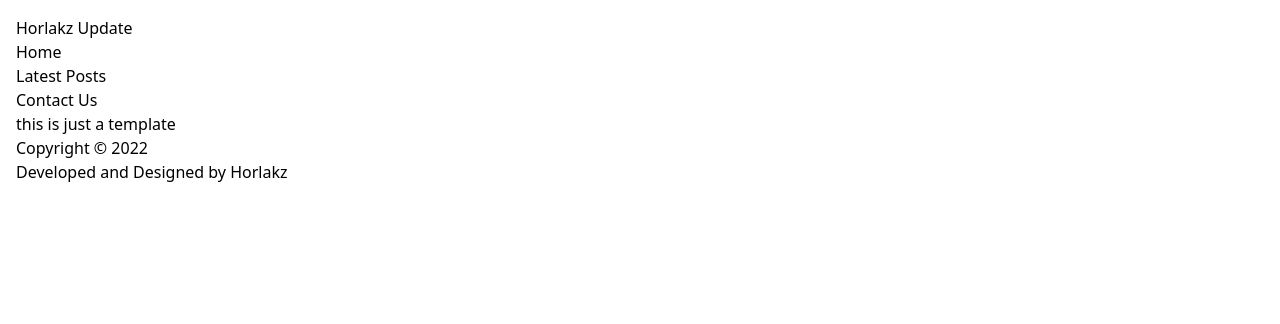
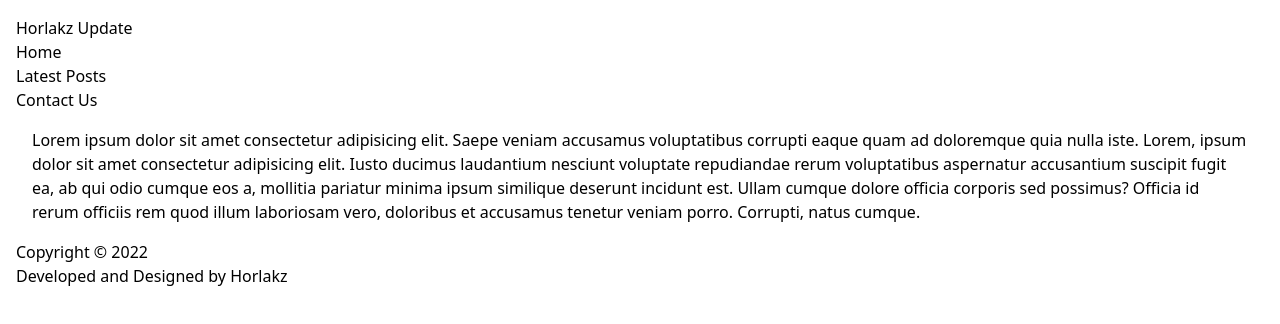
Before and after one commit to Horlakz/react-ts-template, a React (Vite) app: page / in a window 1280 px wide. Shown: the top 324 px of the page. Built offline with nearby package versions, Linux system fonts and the light colour scheme.

Commit message:
added comments, page title, and changed content

```diff
--- a/src/pages/Index.tsx
+++ b/src/pages/Index.tsx
@@ -1,11 +1,28 @@
+
+// baselayout component
 import BaseLayout from "../layouts/BaseLayout";
 
 const Index = (): JSX.Element => {
+  // page title
+  document.title = "React TS Template";
+
   return (
     <BaseLayout>
+      {/* baselayout.(any) are optional */}
       <BaseLayout.Container>
         <BaseLayout.Header />
-        <div>this is just a template</div>
+        {/* your content goes here */}
+        <main className="p-4">
+          Lorem ipsum dolor sit amet consectetur adipisicing elit. Saepe veniam
+          accusamus voluptatibus corrupti eaque quam ad doloremque quia nulla
+          iste. Lorem, ipsum dolor sit amet consectetur adipisicing elit. Iusto
+          ducimus laudantium nesciunt voluptate repudiandae rerum voluptatibus
+          aspernatur accusantium suscipit fugit ea, ab qui odio cumque eos a,
+          mollitia pariatur minima ipsum similique deserunt incidunt est. Ullam
+          cumque dolore officia corporis sed possimus? Officia id rerum officiis
+          rem quod illum laboriosam vero, doloribus et accusamus tenetur veniam
+          porro. Corrupti, natus cumque.
+        </main>
         <BaseLayout.Footer />
       </BaseLayout.Container>
     </BaseLayout>
```
